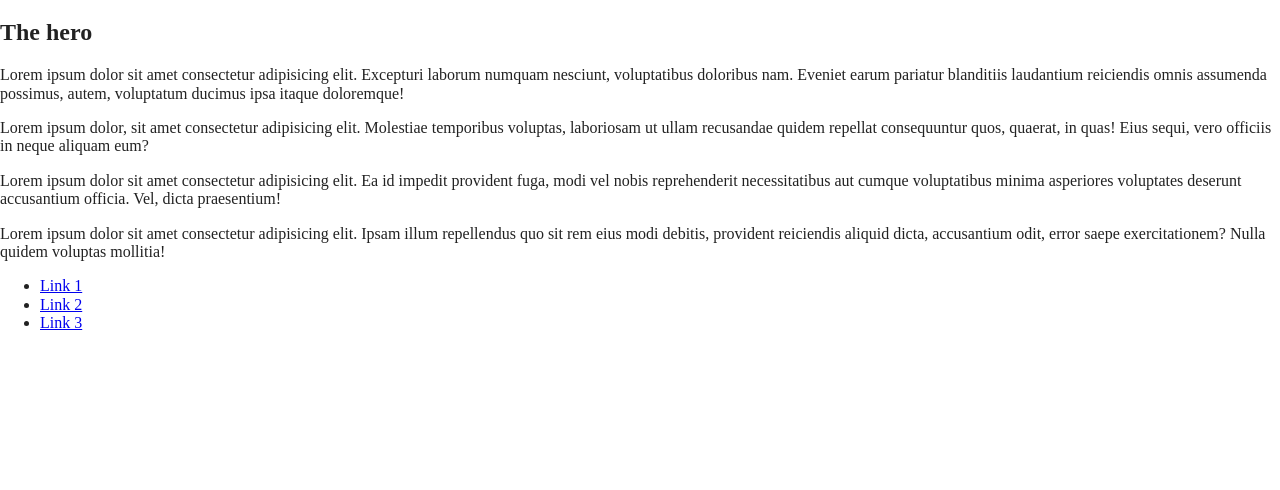
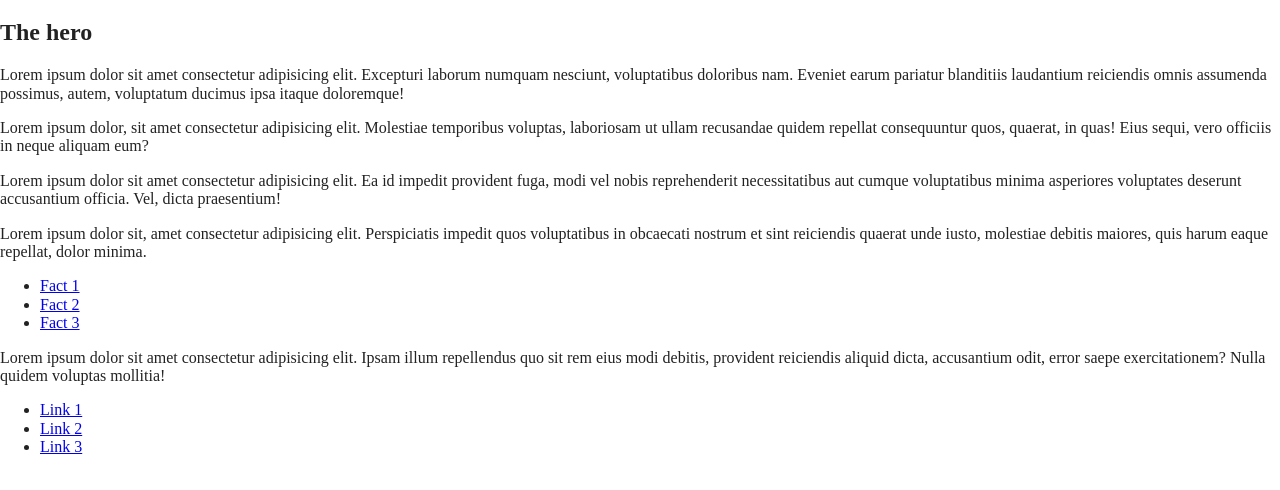
Before and after one commit to vsaini212223/basic-website, a website built with Parcel: page index.html in a window 1280 px wide. Shown: the part 136-626 px from the top of the page. Built offline with nearby package versions, Linux system fonts and the light colour scheme.

Commit message:
Add info section

```diff
--- a/index.html
+++ b/index.html
@@ -64,6 +64,25 @@
       </article>
     </div>
 
+    <section id="info">
+      <article class="resources">
+        <p>
+          Lorem ipsum dolor sit, amet consectetur adipisicing elit. Perspiciatis
+          impedit quos voluptatibus in obcaecati nostrum et sint reiciendis
+          quaerat unde iusto, molestiae debitis maiores, quis harum eaque
+          repellat, dolor minima.
+        </p>
+      </article>
+
+      <article class="facts">
+        <ul>
+          <li class="fact"><a href="#">Fact 1</a></li>
+          <li class="fact"><a href="#">Fact 2</a></li>
+          <li class="fact"><a href="#">Fact 3</a></li>
+        </ul>
+      </article>
+    </section>
+
     <footer>
       <p>
         Lorem ipsum dolor sit amet consectetur adipisicing elit. Ipsam illum
```
